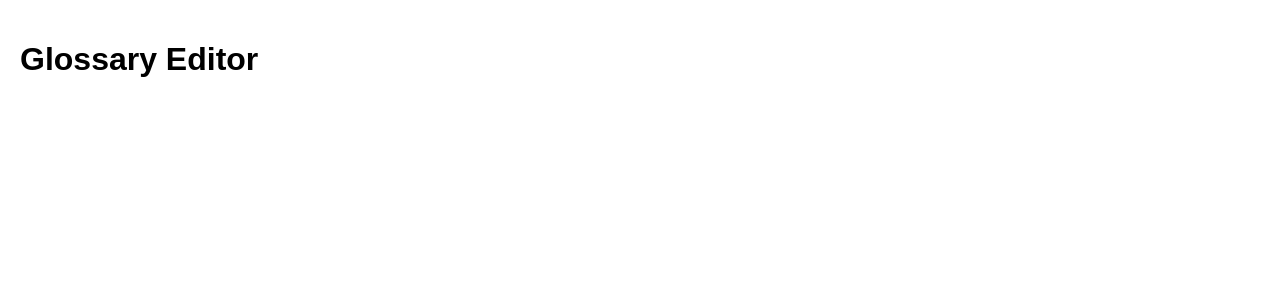
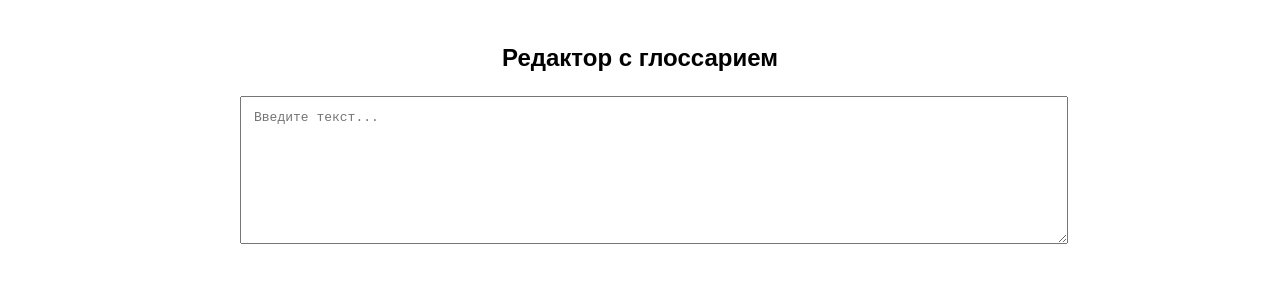
Before and after one commit to DmPd1980/glossary-editor, a React (Create React App) app: page / in a window 1280 px wide. Shown: the top 300 px of the page. Built offline with nearby package versions, Linux system fonts and the light colour scheme.

Commit message:
Update index.js

```diff
--- a/src/index.js
+++ b/src/index.js
@@ -1,10 +1,11 @@
 import React from 'react';
 import ReactDOM from 'react-dom/client';
 import './index.css';
+import App from './App'; // Импортируем компонент App
 
 const root = ReactDOM.createRoot(document.getElementById('root'));
 root.render(
   <React.StrictMode>
-    <h1>Glossary Editor</h1>
+    <App /> {/* Рендерим компонент App */}
   </React.StrictMode>
 );
```
